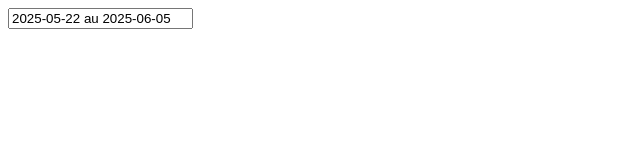
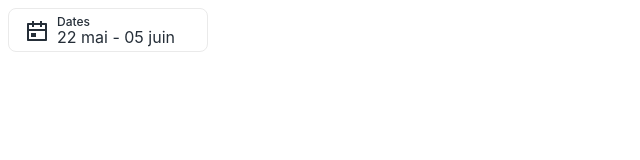
Before and after one commit to fredasterisk/modo-calendar, a website built with Vite: page demo/index.html in a window 1280 px wide. Shown: the whole page, without its empty margins (0-640 px from the left). Built offline with nearby package versions, Linux system fonts and the light colour scheme.

Commit message:
feat: refactor NovaCalendar to use button trigger and improve date selection UI

```diff
--- a/demo/index.html
+++ b/demo/index.html
@@ -3,27 +3,39 @@
 	<head>
 		<meta charset="UTF-8" />
 		<title>Démo Nova Calendar</title>
+		<link rel="stylesheet" href="/src/demo.css" />
 		<script type="module" src="/src/index.js"></script>
 	</head>
 	<body>
-		<input type="text" id="datepicker" placeholder="Choisissez une date" />
-
+		<!-- <input type="text" id="datepicker" placeholder="Choisissez une date" /> -->
+		<button id="datepicker-btn" type="button" class="trigger">
+			<span class="icon"
+				><svg
+					xmlns="http://www.w3.org/2000/svg"
+					viewBox="0 0 24 24"
+					fill="currentColor"
+				>
+					<path
+						d="M9 1V3H15V1H17V3H21C21.5523 3 22 3.44772 22 4V20C22 20.5523 21.5523 21 21 21H3C2.44772 21 2 20.5523 2 20V4C2 3.44772 2.44772 3 3 3H7V1H9ZM20 11H4V19H20V11ZM11 13V17H6V13H11ZM7 5H4V9H20V5H17V7H15V5H9V7H7V5Z"
+					></path>
+				</svg>
+			</span>
+			<div>
+				<span class="label">Dates</span>
+				<span id="dates">Choisir...</span>
+			</div>
+		</button>
 		<script type="module">
-			const calendar = new NovaCalendar();
-			calendar.attachTo('#datepicker');
-
+			const calendar = new NovaCalendar({
+				trigger: '#datepicker-btn',
+				format: (start, end) => `${start} - ${end}`, // Fonction de format
+			});
+			//calendar.attachTo('#datepicker');
+			calendar.attachToTrigger('#datepicker-btn');
 			// Exemple de blocage de dates :
 			calendar.setBlockedDates(['2025-07-04', '2025-07-10', '2025-06-10']);
-
 			// Exemple de présélection d'une plage
 			calendar.setRange('2025-05-22', '2025-06-05');
-
-			// Écouter la sélection de plage
-			document
-				.querySelector('#datepicker')
-				.addEventListener('rangeSelected', (e) => {
-					console.log('Sélection:', e.detail.start, e.detail.end);
-				});
 		</script>
 	</body>
 </html>
--- a/src/calendar.js
+++ b/src/calendar.js
@@ -1,6 +1,16 @@
 export class NovaCalendar {
 	constructor(options = {}) {
-		this.options = options;
+		this.options = {
+			trigger: options.trigger || null,
+			icon: options.icon || '',
+			label: options.label || 'Dates',
+			placeholder: options.placeholder || 'Choisir...',
+			format:
+				options.format ||
+				((start, end) =>
+					start && end ? `${start} - ${end}` : start || options.placeholder),
+			...options,
+		};
 		this.date = new Date();
 		this.startDate = null;
 		this.endDate = null;
@@ -21,7 +31,7 @@ export class NovaCalendar {
 		this.endDate = endDate;
 		this.hoverDate = null;
 		console.log('setRange this:', this);
-		this.updateInput();
+		this.updateButtonLabel();
 		console.log('Avant renderCalendar', this.startDate, this.endDate);
 		this.renderCalendar();
 		this.updateDayClasses();
@@ -36,28 +46,73 @@ export class NovaCalendar {
 		this.updateDayClasses();
 	}
 
-	attachTo(selector) {
-		const input = document.querySelector(selector);
-		if (!input) return;
+	// attachTo(selector) {
+	// 	const input = document.querySelector(selector);
+	// 	if (!input) return;
 
-		const container = document.createElement('div');
-		container.className = 'nova-calendar';
-		container.style.display = 'none';
-		this.container = container;
-		this.input = input;
+	// 	const container = document.createElement('div');
+	// 	container.className = 'nova-calendar';
+	// 	container.style.display = 'none';
+	// 	this.container = container;
+	// 	this.input = input;
 
-		this.renderCalendar(); // Un seul render au départ
-		input.insertAdjacentElement('afterend', container);
+	// 	this.renderCalendar(); // Un seul render au départ
+	// 	input.insertAdjacentElement('afterend', container);
 
-		input.addEventListener('focus', () => {
-			container.style.display = 'block';
+	// 	input.addEventListener('focus', () => {
+	// 		container.style.display = 'block';
+	// 	});
+
+	// 	document.addEventListener('click', (e) => {
+	// 		if (!container.contains(e.target) && e.target !== input) {
+	// 			container.style.display = 'none';
+	// 		}
+	// 	});
+	// }
+
+	attachToTrigger(selector) {
+		const btn = document.querySelector(selector);
+		if (!btn) return;
+
+		this.trigger = btn;
+
+		// Affiche le calendrier au clic
+		btn.addEventListener('click', (e) => {
+			e.stopPropagation();
+			this.showCalendar();
 		});
 
+		// Masque le calendrier si clic ailleurs
 		document.addEventListener('click', (e) => {
-			if (!container.contains(e.target) && e.target !== input) {
-				container.style.display = 'none';
+			if (
+				this.container &&
+				!this.container.contains(e.target) &&
+				e.target !== btn
+			) {
+				this.hideCalendar();
 			}
 		});
+
+		// Crée le conteneur calendrier caché
+		this.container = document.createElement('div');
+		this.container.className = 'nova-calendar';
+		this.container.style.display = 'none';
+		document.body.appendChild(this.container);
+
+		this.renderCalendar();
+	}
+
+	showCalendar() {
+		this.container.style.display = 'block';
+		// positionne dynamiquement près du bouton
+		const rect = this.trigger.getBoundingClientRect();
+		this.container.style.position = 'absolute';
+		this.container.style.left = rect.left + window.scrollX + 'px';
+		this.container.style.top = rect.bottom + window.scrollY + 'px';
+	}
+
+	hideCalendar() {
+		this.container.style.display = 'none';
 	}
 
 	renderCalendar() {
@@ -184,7 +239,11 @@ export class NovaCalendar {
 			el.className = 'day';
 
 			// Re-apply .blocked if date is blocked
-			const dateTime = new Date(date.getFullYear(), date.getMonth(), date.getDate()).getTime();
+			const dateTime = new Date(
+				date.getFullYear(),
+				date.getMonth(),
+				date.getDate()
+			).getTime();
 			if (this.blockedDates && this.blockedDates.includes(dateTime)) {
 				el.classList.add('blocked');
 				el.style.pointerEvents = 'none';
@@ -202,8 +261,16 @@ export class NovaCalendar {
 			// --- Empêcher le range de dépasser une date bloquée ---
 			let rangeBlocked = false;
 			if (this.startDate && (this.endDate || this.hoverDate)) {
-				const from = new Date(this.startDate.getFullYear(), this.startDate.getMonth(), this.startDate.getDate());
-				const to = new Date((this.endDate || this.hoverDate).getFullYear(), (this.endDate || this.hoverDate).getMonth(), (this.endDate || this.hoverDate).getDate());
+				const from = new Date(
+					this.startDate.getFullYear(),
+					this.startDate.getMonth(),
+					this.startDate.getDate()
+				);
+				const to = new Date(
+					(this.endDate || this.hoverDate).getFullYear(),
+					(this.endDate || this.hoverDate).getMonth(),
+					(this.endDate || this.hoverDate).getDate()
+				);
 				const dir = from < to ? 1 : -1;
 				let current = new Date(from);
 				while ((dir > 0 && current <= date) || (dir < 0 && current >= date)) {
@@ -322,22 +389,36 @@ export class NovaCalendar {
 				// Empêche de traverser une date bloquée
 				let fixedEndDate = selected;
 				const rangeArr = this.getDateRangeArray(this.startDate, selected);
-        	for (let i = 1; i < rangeArr.length; i++) { // commence à 1 pour sauter startDate
+				for (let i = 1; i < rangeArr.length; i++) {
+					// commence à 1 pour sauter startDate
 					const day = rangeArr[i];
-				const dayAtMidnight = new Date(day.getFullYear(), day.getMonth(), day.getDate());
+					const dayAtMidnight = new Date(
+						day.getFullYear(),
+						day.getMonth(),
+						day.getDate()
+					);
 					const dayTime = dayAtMidnight.getTime();
-				console.log('Check blocked', dayAtMidnight, dayTime, this.blockedDates.includes(dayTime));
+					console.log(
+						'Check blocked',
+						dayAtMidnight,
+						dayTime,
+						this.blockedDates.includes(dayTime)
+					);
 
 					if (this.blockedDates && this.blockedDates.includes(dayTime)) {
 						// La date précédente devient la vraie fin (donc i-1 dans le tableau)
 						const previousDay = rangeArr[i - 1];
-		fixedEndDate = new Date(previousDay.getFullYear(), previousDay.getMonth(), previousDay.getDate());
+						fixedEndDate = new Date(
+							previousDay.getFullYear(),
+							previousDay.getMonth(),
+							previousDay.getDate()
+						);
 						break;
 					}
 				}
 				this.endDate = fixedEndDate;
 				this.hoverDate = null;
-			this.updateInput();
+				this.updateButtonLabel();
 				this.updateDayClasses();
 				this.container.style.display = 'none';
 			} else {
@@ -350,25 +431,48 @@ export class NovaCalendar {
 		}
 	}
 
-	updateInput() {
+	// updateInput() {
+	// 	if (this.startDate && this.endDate) {
+	// 		const start =
+	// 			this.startDate < this.endDate ? this.startDate : this.endDate;
+	// 		const end = this.startDate < this.endDate ? this.endDate : this.startDate;
+	// 		this.input.value = `${this.formatDate(start)} au ${this.formatDate(end)}`;
+	// 	} else if (this.startDate) {
+	// 		this.input.value = this.formatDate(this.startDate);
+	// 	}
+	// 	if (this.startDate && this.endDate) {
+	// 		const start =
+	// 			this.startDate < this.endDate ? this.startDate : this.endDate;
+	// 		const end = this.startDate < this.endDate ? this.endDate : this.startDate;
+	// 		const event = new CustomEvent('rangeSelected', {
+	// 			detail: {
+	// 				start: this.formatDate(start),
+	// 				end: this.formatDate(end),
+	// 			},
+	// 		});
+	// 		this.input.dispatchEvent(event);
+	// 	}
+	// }
+
+	updateButtonLabel() {
+		const btn = this.trigger;
+		let text = this.options.placeholder;
 		if (this.startDate && this.endDate) {
-			const start = this.startDate < this.endDate ? this.startDate : this.endDate;
-			const end = this.startDate < this.endDate ? this.endDate : this.startDate;
-			this.input.value = `${this.formatDate(start)} au ${this.formatDate(end)}`;
+			text = this.options.format(
+				this.formatDisplay(this.startDate),
+				this.formatDisplay(this.endDate)
+			);
 		} else if (this.startDate) {
-			this.input.value = this.formatDate(this.startDate);
+			text = this.options.format(this.formatDisplay(this.startDate), null);
 		}
-		if (this.startDate && this.endDate) {
-			const start = this.startDate < this.endDate ? this.startDate : this.endDate;
-			const end = this.startDate < this.endDate ? this.endDate : this.startDate;
-			const event = new CustomEvent('rangeSelected', {
-				detail: {
-					start: this.formatDate(start),
-					end: this.formatDate(end),
-				},
-			});
-			this.input.dispatchEvent(event);
+		btn.querySelector('#dates').textContent = text;
 	}
+
+	formatDisplay(date) {
+		// Format fr "20 mai" ou custom
+		return date
+			? date.toLocaleDateString('fr-FR', { day: '2-digit', month: 'short' })
+			: '';
 	}
 
 	formatDate(date) {
--- /dev/null
+++ b/src/demo.css
@@ -0,0 +1,46 @@
+/* Calendar */
+html {
+    font-family: 'Inter', Poppins, sans-serif;
+    font-feature-settings: "ss01" 1, "ss02" 1, "ss03" 1, "ss04" 1, "ss05" 1, "ss06" 1, "ss07" 1, "ss08" 1, "ss09" 1, "ss10" 1, "ss11" 1, "ss12" 1, "ss13" 1, "ss14" 1, "ss15" 1, "ss16" 1, "ss17" 1;
+    @import url('https://fonts.googleapis.com/css2?family=Inter:opsz,wght@16..1000,400;700&display=swap');
+}
+
+/* Button */
+
+.trigger {
+    min-width: 200px;
+    background: transparent;
+    color: #252e38;
+    border: 1px solid #eaeaea;
+    padding: .5rem 1em .25rem 1em;
+    border-radius: .5rem;
+    font-size: 16px;
+    font-family: inherit;
+    cursor: pointer;
+}
+
+.trigger {
+    display: flex;
+    align-items: center;
+    gap: .5rem;
+}
+
+.trigger .label {
+  display: block;
+  text-align: left;
+  font-size: .75rem;
+  font-weight: 500;
+  line-height: .8;
+}
+
+.trigger .icon {
+    display: flex;
+    align-items: center;
+}
+
+.trigger .icon svg {
+  width: 1.5em;
+  height: 1.5em;
+  fill: #252e38;
+  transition: transform .2s ease-in-out;
+}
--- a/src/styles.css
+++ b/src/styles.css
@@ -1,4 +1,6 @@
+/* Calendar */
 .nova-calendar {
+  font-family: inherit;
   border: 1px solid #eaeaea;
   font-size: 18px;
   border-radius: .5em;
@@ -6,7 +8,6 @@
   margin-top:.5em;
   width: max-content;
   display: inline-block;
-  font-family: Poppins;
 }
 
 .nova-calendar div.days {
```
Lines whose indentation alone changed are shown as unchanged.
